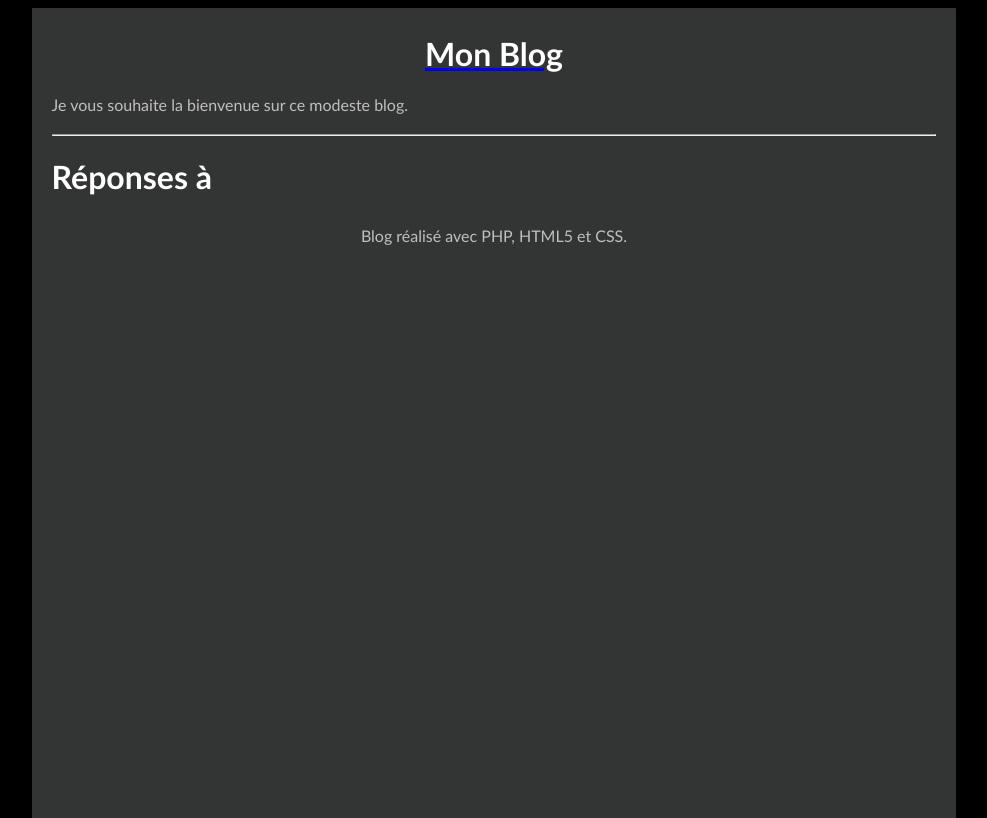
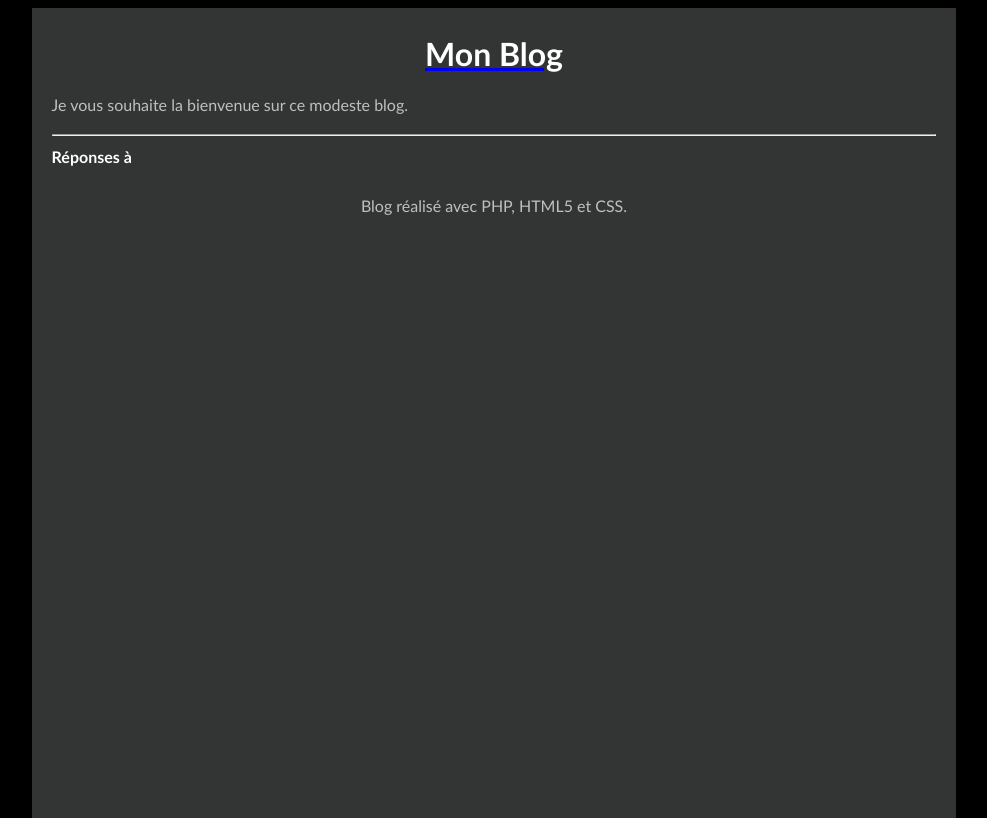
Before and after one commit to Liligeia/projet4, a PHP site: page /vueBillet.php in a window 1280 px wide. Shown: the whole page, without its empty margins (146-1133 px from the left). Run offline with PHP 8.4, Linux system fonts and the light colour scheme; data that the repository does not hold is empty.

Commit message:
Ajout style.css titreReponses font-size

```diff
--- a/style.css
+++ b/style.css
@@ -32,3 +32,7 @@ h1 {
 #titreBlog, #piedBlog {
     text-align: center;
 }
+
+#titreReponses {
+    font-size : 100%;
+}
```
